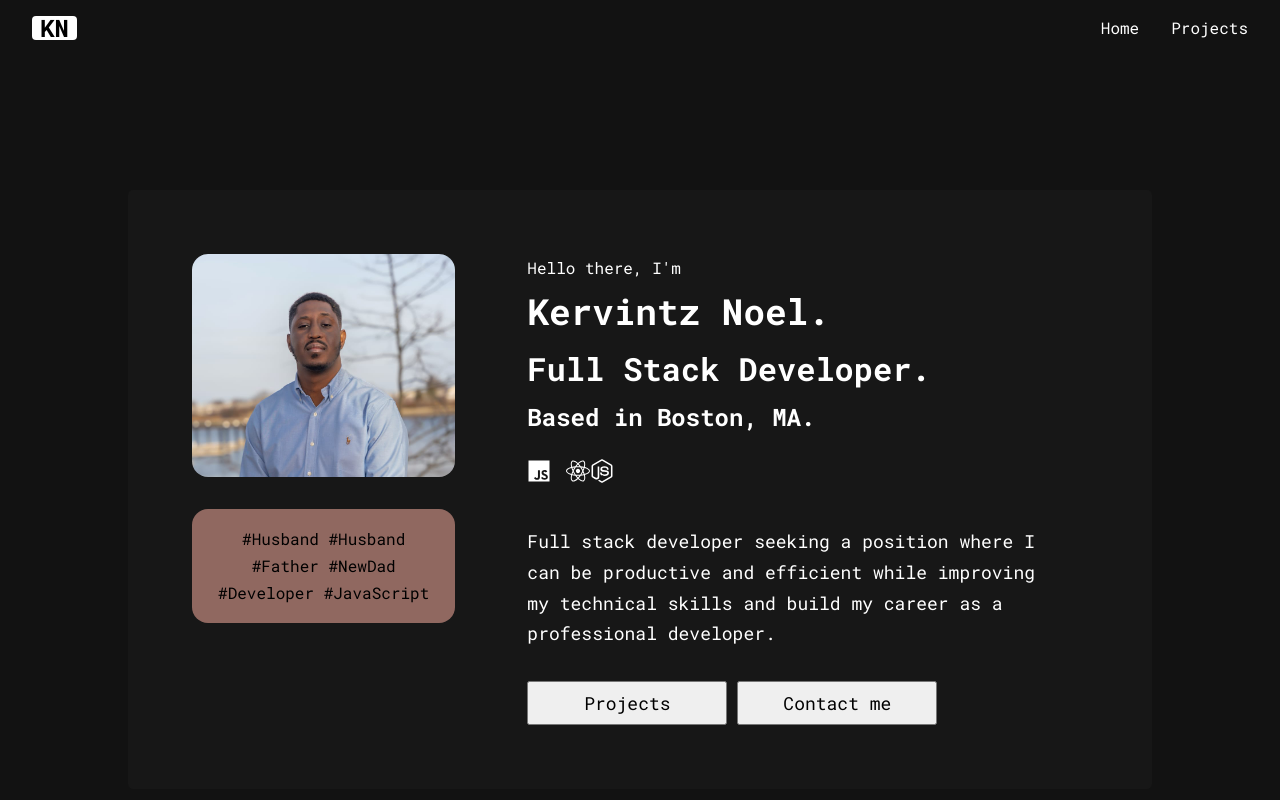
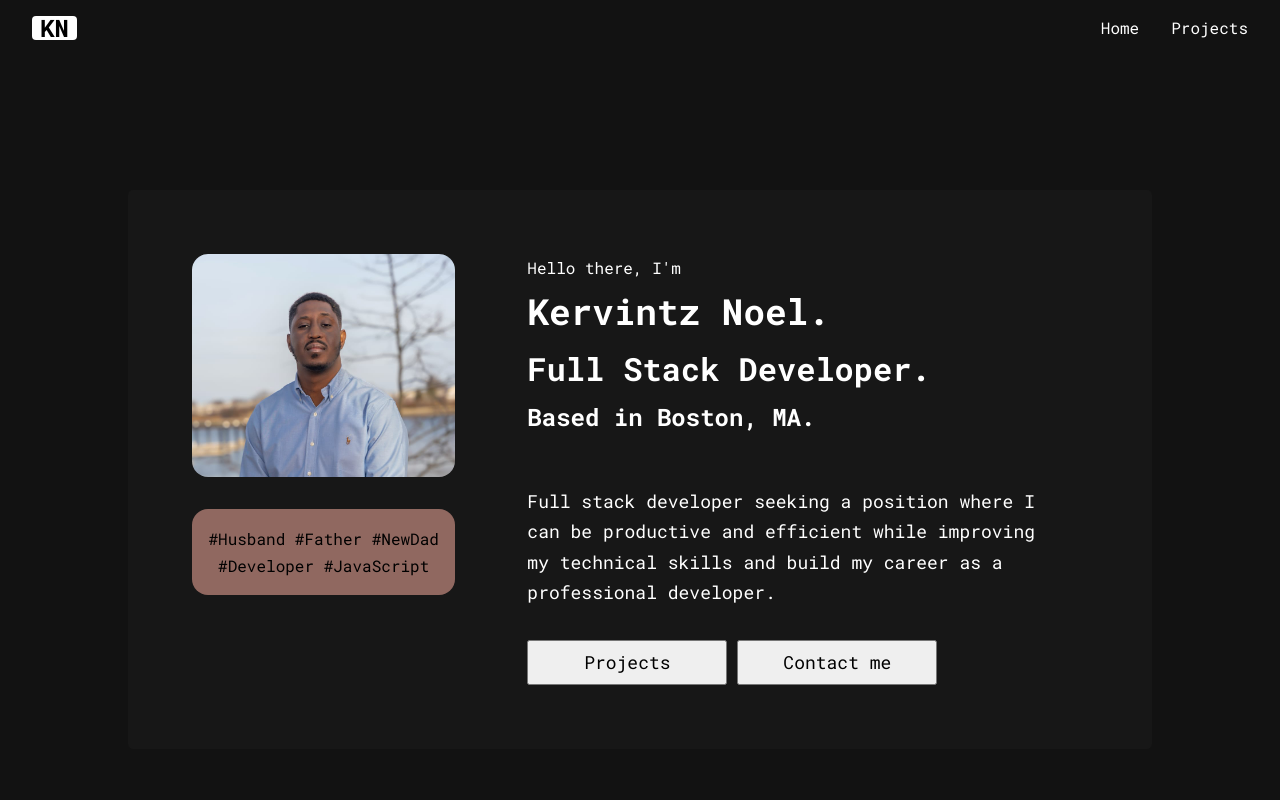
Before and after one commit to kervcode/kervintznoel.com, a React (Create React App) app: page / in a window 1280 px wide. Shown: the top 800 px of the page. Built offline with nearby package versions, Linux system fonts and the light colour scheme.

Commit message:
Testing fix for 404 error for page refresh

```diff
--- a/src/App.js
+++ b/src/App.js
@@ -5,7 +5,7 @@ import Contact from './components/Contact';
 import Footer from './components/Footer';
 import Header from './components/Header';
 import Project_lists from './components/Project_list';
-import { BrowserRouter as Router, Switch, Route } from 'react-router-dom';
+import { HashRouter as Router, Switch, Route } from 'react-router-dom';
 import detailsPage from './components/detailsPage';
 
 
@@ -15,12 +15,10 @@ function App() {
     <Router>
       <div className="App">
         <Menu />
-
         <Switch>
           <Route exact path="/" component={Header} />
           <Route exact path="/projects" component={Project_lists} />
           <Route exact path="/contact" component={Contact} />
-        <Route exact path="/projectdetails" component={detailsPage} />
         </Switch>
         <Footer />
       </div>
--- a/src/components/Hero.js
+++ b/src/components/Hero.js
@@ -11,7 +11,7 @@ const Hero = () => (
 
     <div className="image">
       <img src={profile_picture} alt="" className="profile_picture"/>
-      <div className="tags"> #Husband #Husband #Father #NewDad #Developer #JavaScript</div>
+      <div className="tags"> #Husband #Father #NewDad #Developer #JavaScript</div>
     </div>
 
     <div className="info_text">
@@ -19,7 +19,7 @@ const Hero = () => (
       <h1 className="my_name">Kervintz Noel.</h1>
       <h2 className="info_text_heading"> Full Stack Developer.</h2>
       <h3 className="location">Based in Boston, MA.</h3>
-      <p className="icons"><FaJs /> <FaReact /><FaNodeJs /></p>
+      {/* <p className="icons"><FaJs /> <FaReact /><FaNodeJs /></p> */}
       <p className="pitch">
         Full stack developer seeking a position where I can be productive and efficient while improving my technical skills and build my career as a professional developer.
       </p>
```
Also changed, not shown: 1 other file (tests, documents, lock files or other folders). Lines whose indentation alone changed are shown as unchanged.
